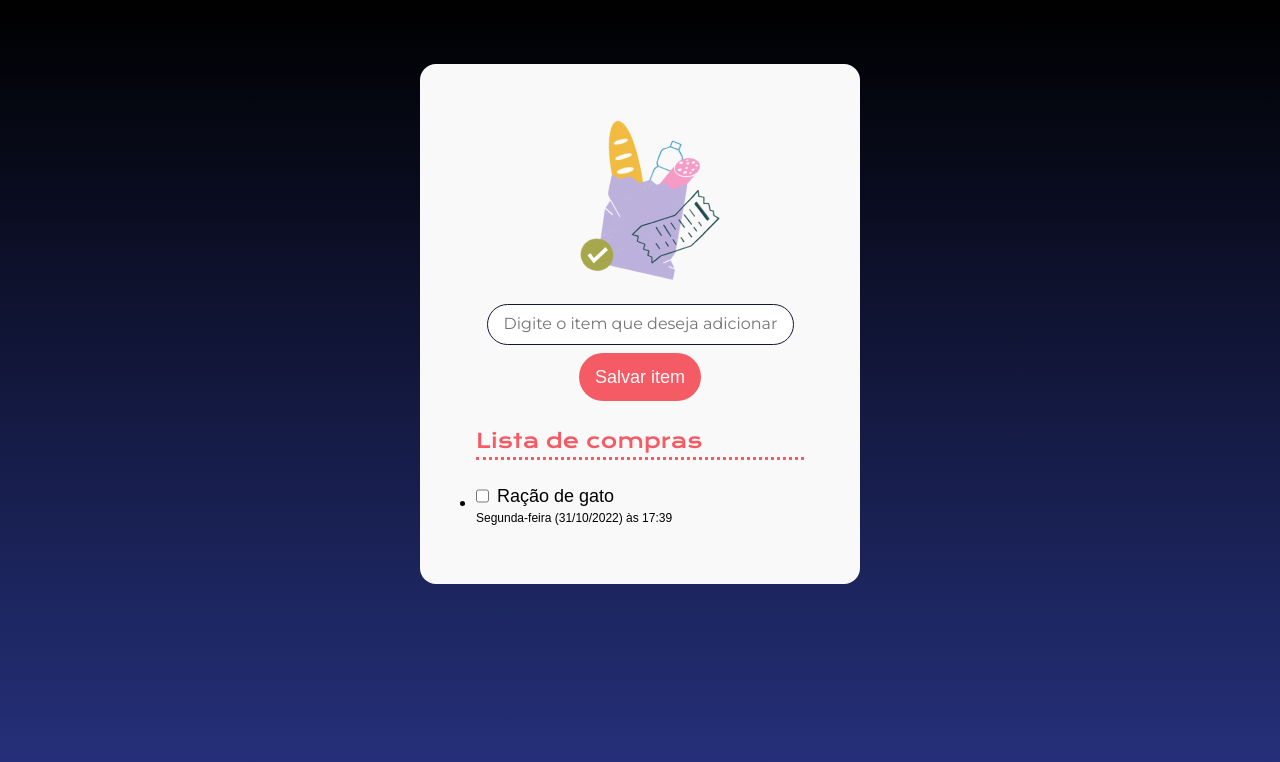
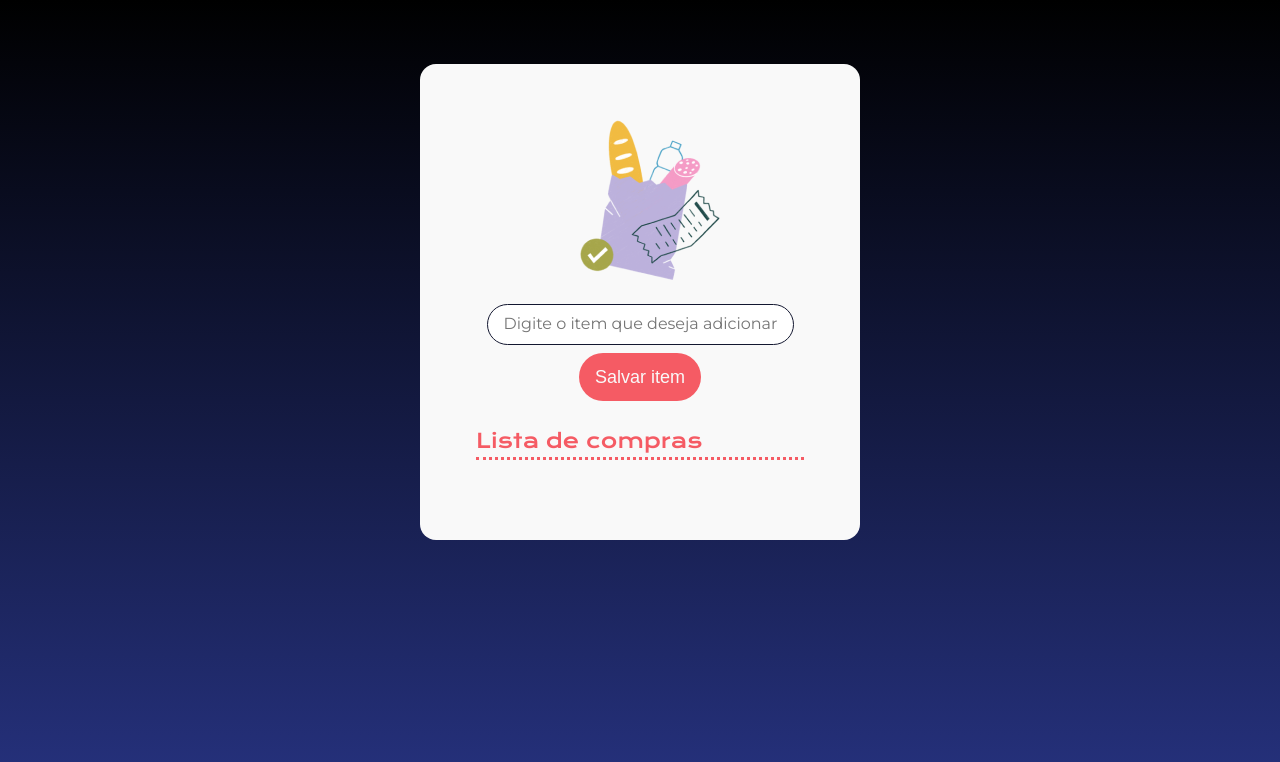
Before and after one commit to LucasSouza-DevFull/frontendJS, a plain HTML site: page index.html in a window 1280 px wide. Drawn offline with nearby package versions, Linux system fonts and the light colour scheme; a web font is replaced by a local one.

Commit message:
removido <li> do html

```diff
--- a/index.html
+++ b/index.html
@@ -31,13 +31,6 @@
         <hr />
 
         <ul id="lista-de-compras">
-          <li>
-            <div class="lista-item-container">
-              <input type="checkbox" id="checkbox-1" />
-              <p>Ração de gato</p>
-            </div>
-            <p class="texto-data">Segunda-feira (31/10/2022) às 17:39</p>
-          </li>
         </ul>
       </div>
     </main>
```
